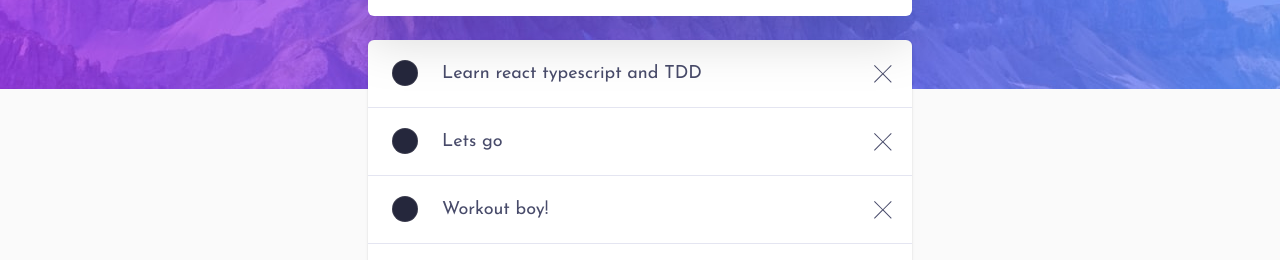
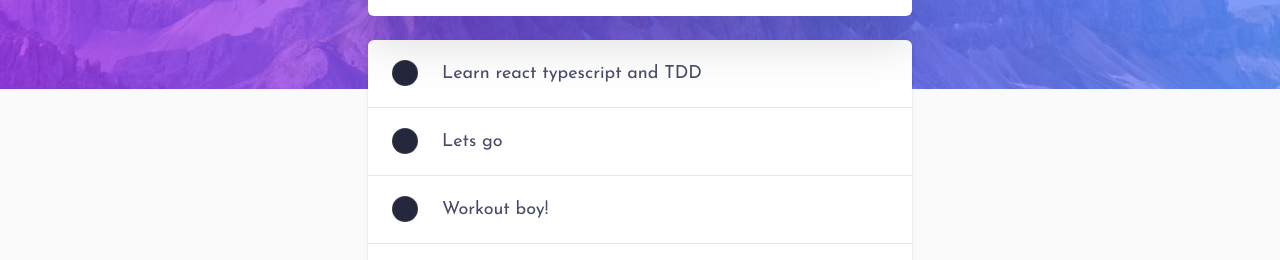
Before and after one commit to Mohamad-Ilham-Ramadhan/todo-app-react-ts, a Next.js app: page / in a window 1280 px wide. Shown: the part 211-471 px from the top of the page. Built offline with nearby package versions, Linux system fonts and the light colour scheme.

Commit message:
List close button show when wrapper tag hovered

```diff
--- a/components/List.tsx
+++ b/components/List.tsx
@@ -6,13 +6,13 @@ type Props = {
 
 export default function List({children} : Props) {
   return (
-    <li className="flex py-5 pr-5 dark:text-dark-theme-light-grayish-blue text-light-theme-very-dark-grayish-blue border-b last:border-b-0 dark:border-dark-theme-darkest-grayish-blue border-light-theme-very-light-grayish-blue">
+    <li className="group flex py-5 pr-5 dark:text-dark-theme-light-grayish-blue text-light-theme-very-dark-grayish-blue border-b last:border-b-0 dark:border-dark-theme-darkest-grayish-blue border-light-theme-very-light-grayish-blue">
       <div className="px-6">
         <ButtonCheck />
       </div>
       <div>{children}</div>
       <button className="flex justify-center items-center ml-auto focus:outline-none">
-        <svg xmlns="http://www.w3.org/2000/svg" width="18" height="18">
+        <svg xmlns="http://www.w3.org/2000/svg" width="18" height="18" className="hidden group-hover:block">
           <path
             fill="#494C6B"
             fillRule="evenodd"
```
